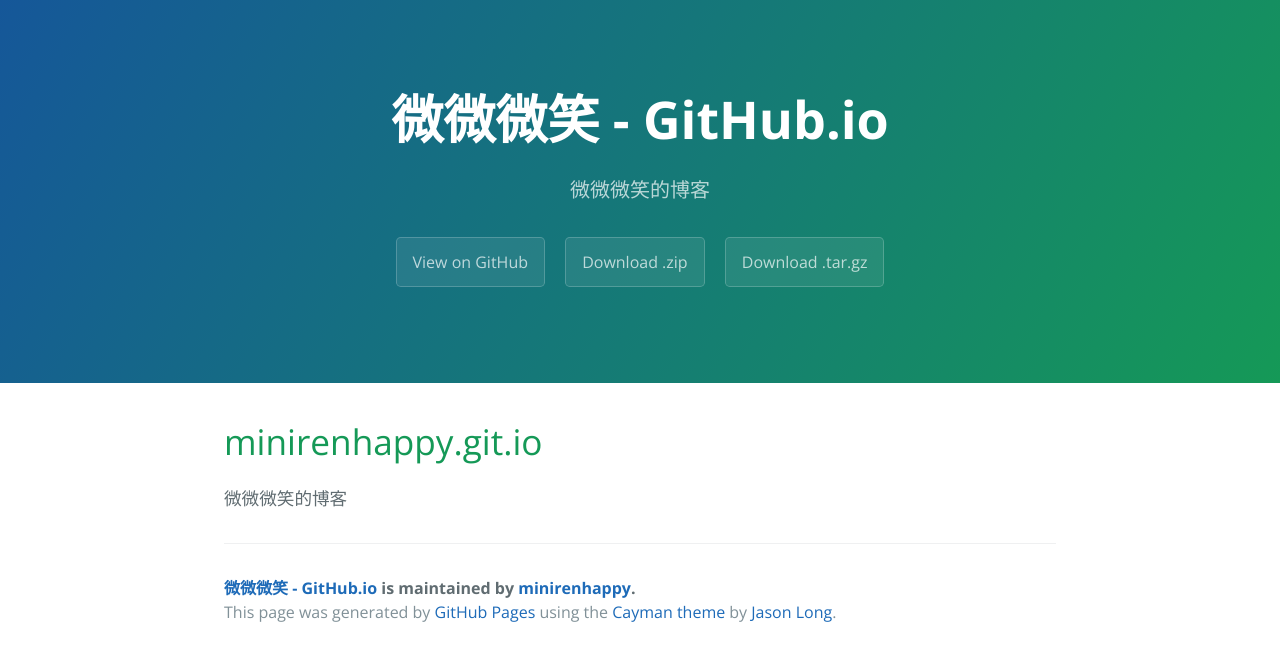
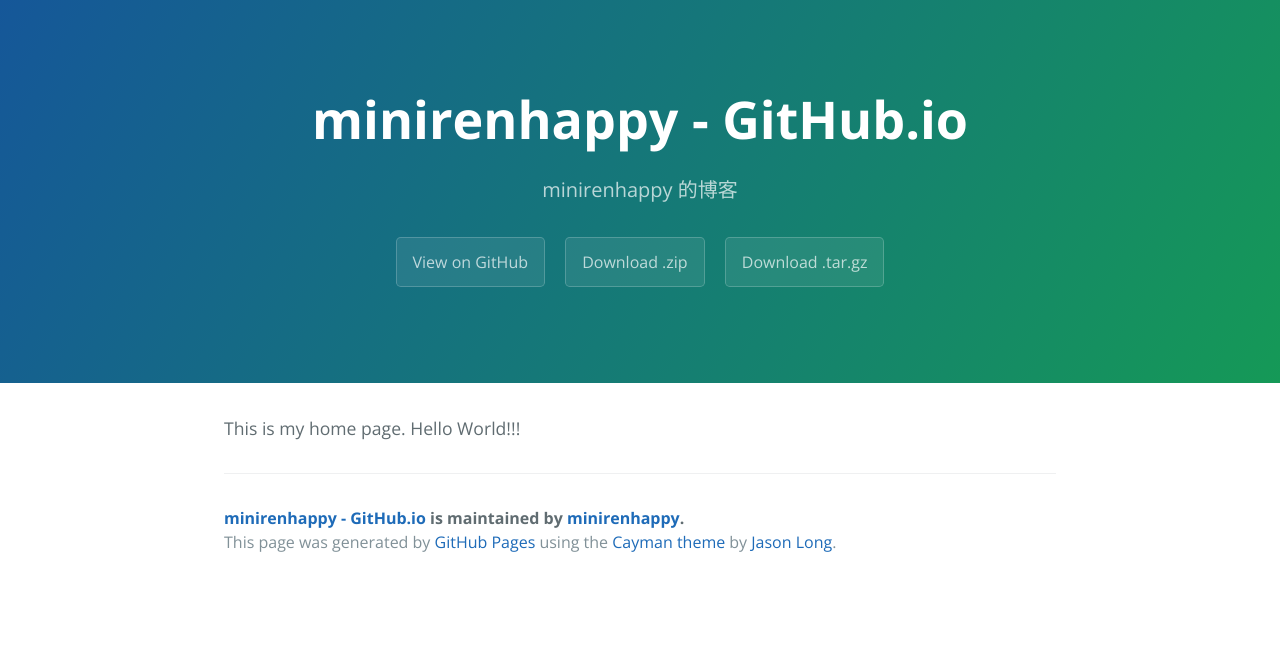
Before and after one commit to minirenhappy/minirenhappy.git.io, a plain HTML site: page index.html in a window 1280 px wide. Drawn offline with nearby package versions, Linux system fonts and the light colour scheme.

Commit message:
Create gh-pages branch via GitHub

```diff
--- a/index.html
+++ b/index.html
@@ -2,7 +2,7 @@
 <html lang="en-us">
   <head>
     <meta charset="UTF-8">
-    <title>微微微笑 - GitHub.io by minirenhappy</title>
+    <title>minirenhappy - GitHub.io by minirenhappy</title>
     <meta name="viewport" content="width=device-width, initial-scale=1">
     <link rel="stylesheet" type="text/css" href="stylesheets/normalize.css" media="screen">
     <link href='https://fonts.googleapis.com/css?family=Open+Sans:400,700' rel='stylesheet' type='text/css'>
@@ -11,21 +11,19 @@
   </head>
   <body>
     <section class="page-header">
-      <h1 class="project-name">微微微笑 - GitHub.io</h1>
-      <h2 class="project-tagline">微微微笑的博客</h2>
+      <h1 class="project-name">minirenhappy - GitHub.io</h1>
+      <h2 class="project-tagline">minirenhappy 的博客</h2>
       <a href="https://github.com/minirenhappy/minirenhappy.git.io" class="btn">View on GitHub</a>
       <a href="https://github.com/minirenhappy/minirenhappy.git.io/zipball/master" class="btn">Download .zip</a>
       <a href="https://github.com/minirenhappy/minirenhappy.git.io/tarball/master" class="btn">Download .tar.gz</a>
     </section>
 
     <section class="main-content">
-      <h1>
-<a id="minirenhappygitio" class="anchor" href="#minirenhappygitio" aria-hidden="true"><span class="octicon octicon-link"></span></a>minirenhappy.git.io</h1>
-
-<p>微微微笑的博客</p>
+      <p>This is my home page.
+Hello World!!!</p>
 
       <footer class="site-footer">
-        <span class="site-footer-owner"><a href="https://github.com/minirenhappy/minirenhappy.git.io">微微微笑 - GitHub.io</a> is maintained by <a href="https://github.com/minirenhappy">minirenhappy</a>.</span>
+        <span class="site-footer-owner"><a href="https://github.com/minirenhappy/minirenhappy.git.io">minirenhappy - GitHub.io</a> is maintained by <a href="https://github.com/minirenhappy">minirenhappy</a>.</span>
 
         <span class="site-footer-credits">This page was generated by <a href="https://pages.github.com">GitHub Pages</a> using the <a href="https://github.com/jasonlong/cayman-theme">Cayman theme</a> by <a href="https://twitter.com/jasonlong">Jason Long</a>.</span>
       </footer>
--- a/params.json
+++ b/params.json
@@ -1 +1 @@
-{"name":"微微微笑 - GitHub.io","tagline":"微微微笑的博客","body":"# minirenhappy.git.io\r\n微微微笑的博客\r\n","google":"","note":"Don't delete this file! It's used internally to help with page regeneration."}
+{"name":"minirenhappy - GitHub.io","tagline":"minirenhappy 的博客","body":"This is my home page.\r\nHello World!!!\r\n","google":"","note":"Don't delete this file! It's used internally to help with page regeneration."}
```
